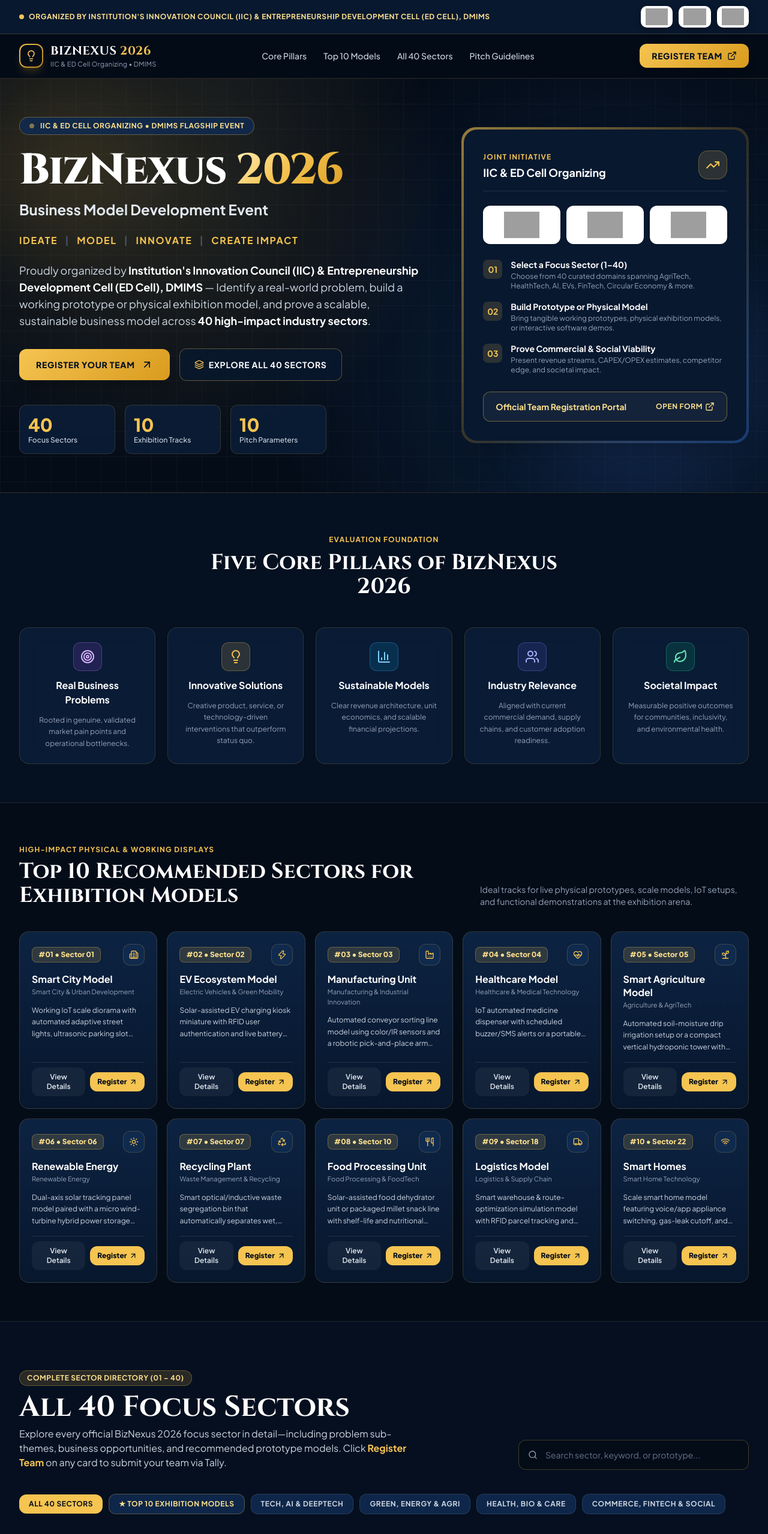
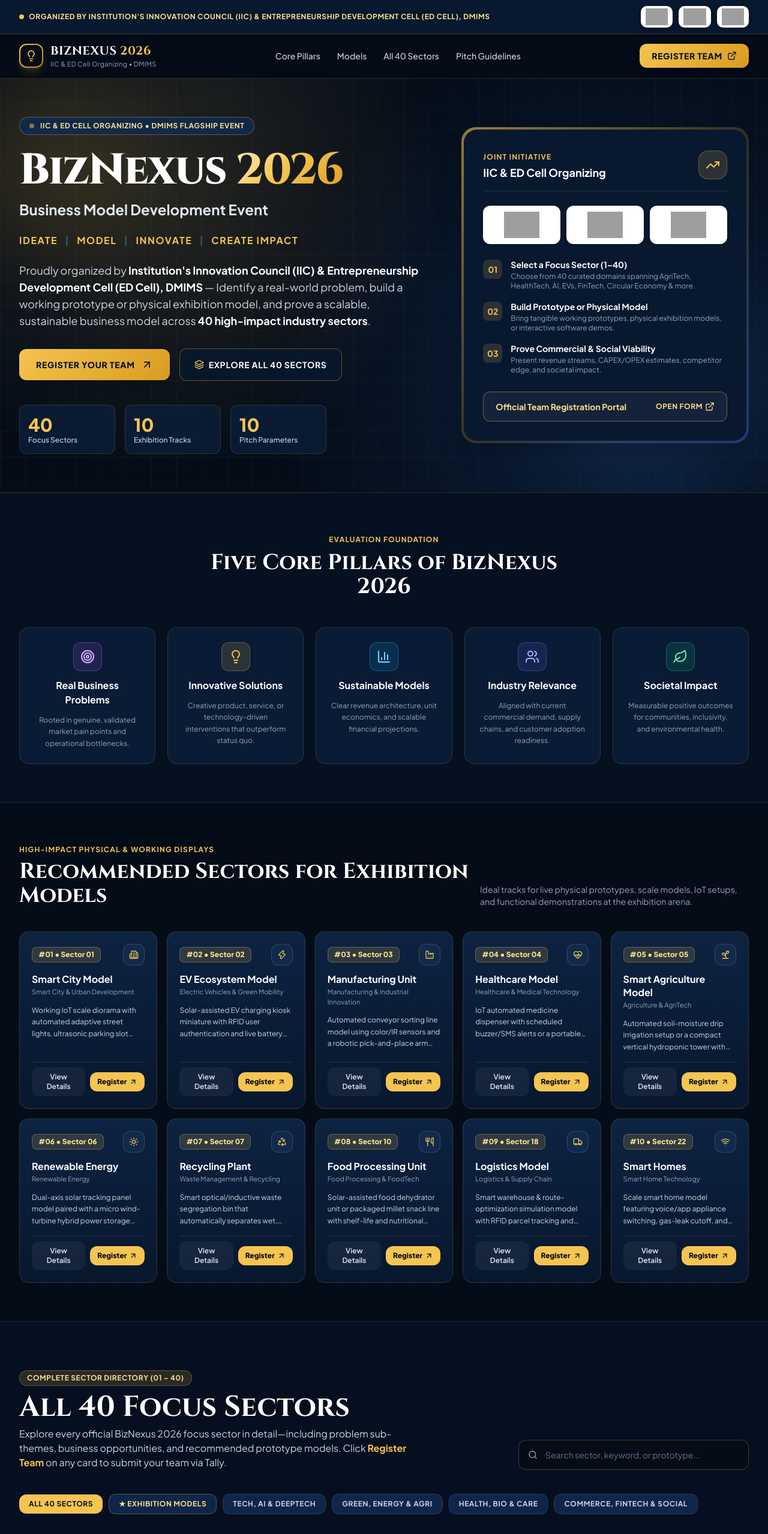
Before and after one commit to aviralpathakwork/MoE-style-website-for-IIC-DMIMS, a plain HTML site: page Biznexus.html in a window 1280 px wide. Shown: the top 2558 px of the page at 60% size. Drawn offline with nearby package versions, Linux system fonts and the light colour scheme; grey boxes are pictures that could not be loaded.

Commit message:
Update Biznexus.html

```diff
--- a/Biznexus.html
+++ b/Biznexus.html
@@ -160,7 +160,7 @@
 
       <nav class="hidden md:flex items-center gap-7 text-sm font-medium text-slate-300">
         <a href="#pillars" class="hover:text-gold-400 transition-colors">Core Pillars</a>
-        <a href="#top-models" class="hover:text-gold-400 transition-colors">Top 10 Models</a>
+        <a href="#top-models" class="hover:text-gold-400 transition-colors"> Models</a>
         <a href="#all-sectors" class="hover:text-gold-400 transition-colors">All 40 Sectors</a>
         <a href="#checklist" class="hover:text-gold-400 transition-colors">Pitch Guidelines</a>
       </nav>
@@ -183,7 +183,7 @@
         <p class="text-xs text-gold-300 font-semibold mt-0.5">Organized by IIC & ED Cell • DMIMS</p>
       </div>
       <a href="#pillars" class="block py-1.5 text-sm text-slate-200 hover:text-gold-400">Core Pillars</a>
-      <a href="#top-models" class="block py-1.5 text-sm text-slate-200 hover:text-gold-400">Top 10 Exhibition Models</a>
+      <a href="#top-models" class="block py-1.5 text-sm text-slate-200 hover:text-gold-400">Exhibition Models</a>
       <a href="#all-sectors" class="block py-1.5 text-sm text-slate-200 hover:text-gold-400">All 40 Focus Sectors</a>
       <a href="#checklist" class="block py-1.5 text-sm text-slate-200 hover:text-gold-400">10-Point Pitch Guidelines</a>
       <a href="https://tally.so/r/q5Gbp8" target="_blank" rel="noopener noreferrer" class="gold-btn w-full py-2.5 rounded-xl text-xs font-extrabold uppercase tracking-wider inline-flex items-center justify-center gap-2">
@@ -380,7 +380,7 @@
       <div class="flex flex-col md:flex-row md:items-end justify-between gap-4 mb-10">
         <div>
           <span class="text-xs font-bold uppercase tracking-widest text-gold-400">High-Impact Physical & Working Displays</span>
-          <h2 class="font-display text-2xl sm:text-4xl font-bold text-white mt-1.5">Top 10 Recommended Sectors for Exhibition Models</h2>
+          <h2 class="font-display text-2xl sm:text-4xl font-bold text-white mt-1.5"> Recommended Sectors for Exhibition Models</h2>
         </div>
         <p class="text-sm text-slate-400 max-w-md">
           Ideal tracks for live physical prototypes, scale models, IoT setups, and functional demonstrations at the exhibition arena.
@@ -428,7 +428,7 @@
           All 40 Sectors
         </button>
         <button data-filter="exhibition" class="filter-pill px-4 py-2 rounded-xl text-xs font-bold uppercase tracking-wider bg-navy-800/90 text-gold-300 border border-gold-400/30 hover:border-gold-400 transition-all">
-          ★ Top 10 Exhibition Models
+          ★ Exhibition Models
         </button>
         <button data-filter="tech" class="filter-pill px-4 py-2 rounded-xl text-xs font-bold uppercase tracking-wider bg-navy-800/90 text-slate-300 border border-white/10 hover:border-gold-400/40 transition-all">
           Tech, AI & DeepTech
@@ -576,7 +576,7 @@
         <span>© 2026 BizNexus • IIC & ED Cell Organizing, DMIMS. All rights reserved.</span>
         <div class="flex items-center gap-5">
           <a href="#all-sectors" class="hover:text-gold-400 transition-colors">40 Focus Sectors</a>
-          <a href="#top-models" class="hover:text-gold-400 transition-colors">Top 10 Models</a>
+          <a href="#top-models" class="hover:text-gold-400 transition-colors"> Models</a>
           <a href="https://tally.so/r/q5Gbp8" target="_blank" rel="noopener noreferrer" class="text-gold-400 font-bold hover:underline inline-flex items-center gap-1">
             Register Team <i data-lucide="arrow-up-right" class="w-3.5 h-3.5"></i>
           </a>
@@ -596,7 +596,7 @@
         <div class="flex flex-wrap items-center gap-2">
           <span id="modalSectorBadge" class="px-2.5 py-1 rounded-lg bg-gold-400/15 border border-gold-400/30 text-gold-300 text-xs font-extrabold">SECTOR 01</span>
           <span id="modalCategoryTag" class="px-2.5 py-1 rounded-lg bg-white/5 text-slate-300 text-xs font-semibold">Tech & Infrastructure</span>
-          <span id="modalExhibitionBadge" class="hidden px-2.5 py-1 rounded-lg bg-emerald-500/15 border border-emerald-400/30 text-emerald-300 text-xs font-bold">★ Top 10 Exhibition Track</span>
+          <span id="modalExhibitionBadge" class="hidden px-2.5 py-1 rounded-lg bg-emerald-500/15 border border-emerald-400/30 text-emerald-300 text-xs font-bold">★ Exhibition Track</span>
         </div>
         <h3 id="modalTitle" class="font-display text-2xl sm:text-3xl font-bold text-white pt-1">Sector Title</h3>
       </div>
@@ -1216,7 +1216,7 @@
             ${sector.isTop10 ? `
               <div>
                 <span class="inline-flex items-center gap-1.5 px-2.5 py-1 rounded-md bg-emerald-500/15 border border-emerald-400/30 text-emerald-300 text-[11px] font-bold">
-                  <i data-lucide="award" class="w-3.5 h-3.5"></i> Top 10 Exhibition Model Track
+                  <i data-lucide="award" class="w-3.5 h-3.5"></i>  Exhibition Model Track
                 </span>
               </div>
             ` : ""}
```
